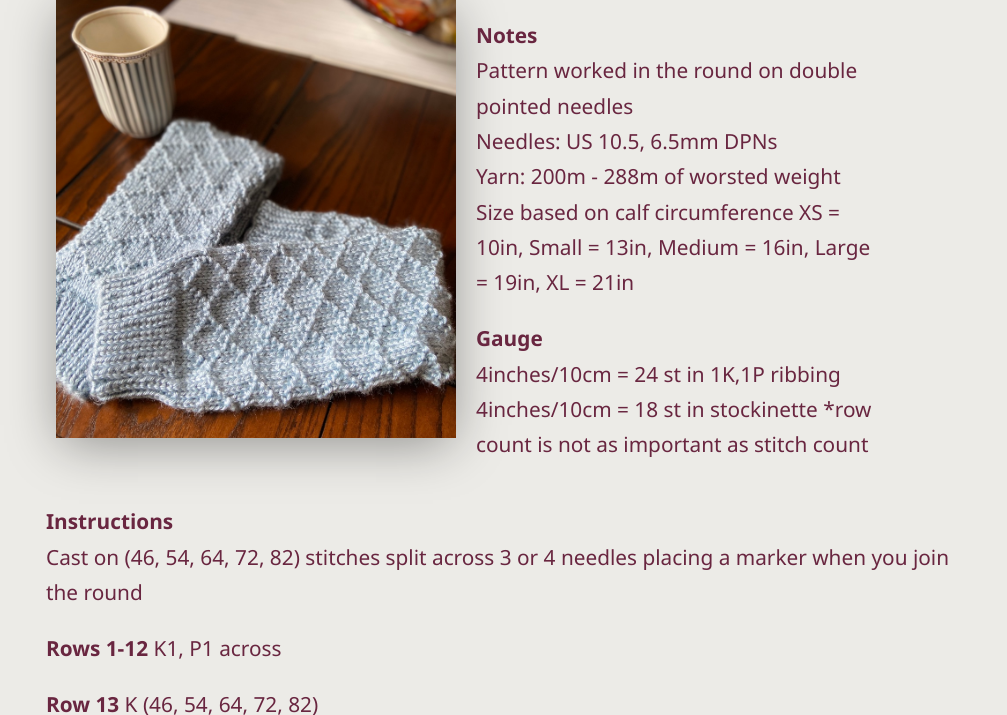
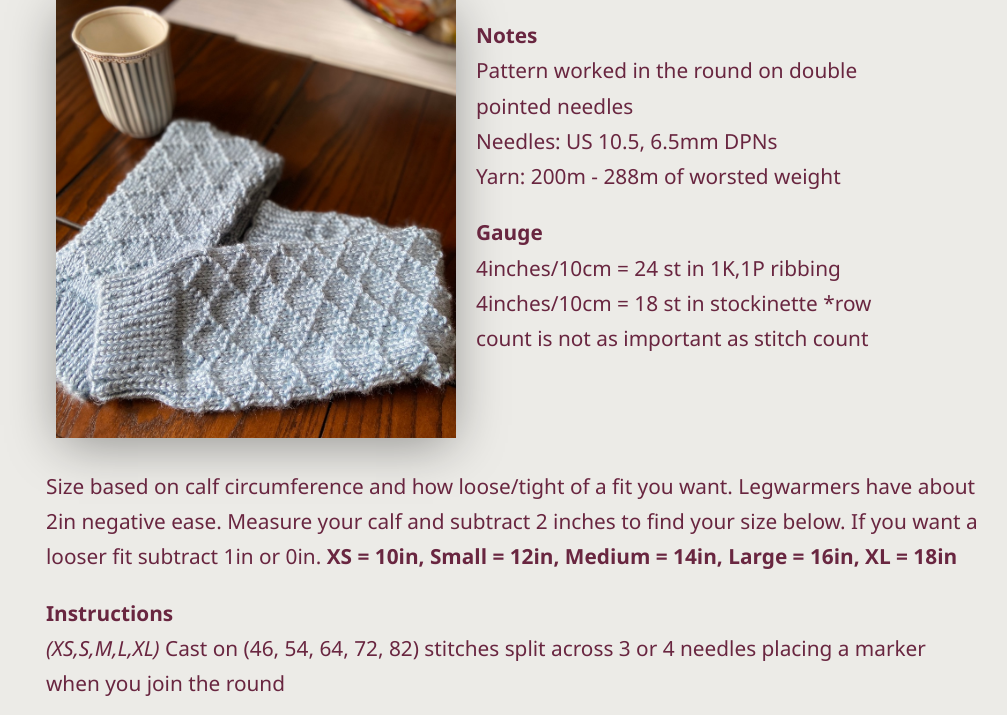
Before and after one commit to sarahbreiding/warmwoolenrubies, a plain HTML site: page patterns.html in a window 1280 px wide. Both pictures are taken after a click on the element "Legwarmers (knit)". Shown: the part 729-1444 px from the top of the page, without its empty margins (126-1133 px from the left). Drawn offline with nearby package versions, Linux system fonts and the light colour scheme; a web font is replaced by a local one.

Commit message:
edit pattern

```diff
--- a/patterns.html
+++ b/patterns.html
@@ -70,13 +70,17 @@
                                                 Pattern worked in the round on double pointed needles<br/>
                                                 Needles: US 10.5, 6.5mm DPNs<br/>
                                                 Yarn: 200m - 288m of worsted weight<br/>
-                                                Size based on calf circumference XS = 10in, Small = 13in, Medium = 16in, Large = 19in, XL = 21in</p>
                                                 <p><strong>Gauge</strong><br/>
                                                 4inches/10cm = 24 st in 1K,1P ribbing<br/>
                                                 4inches/10cm = 18 st in stockinette *row count is not as important as stitch count</p>
                                         </div>
                                     </div>
+                                    <p>Size based on calf circumference and how loose/tight of a fit you want. Legwarmers have about 2in negative ease.
+                                         Measure your calf and subtract 2 inches to find  your size below. If you want a looser fit subtract 1in or 0in.
+                                         <strong>XS = 10in, Small = 12in, Medium = 14in, Large = 16in, XL = 18in</strong></p>
+                                </p>
                                     <p><strong>Instructions</strong><br/>
+                                    <em>(XS,S,M,L,XL)</em>
                                     Cast on (46, 54, 64, 72, 82) stitches split across 3 or 4 needles placing a marker when you join the round</p>
                                     <p><strong>Rows 1-12</strong> K1, P1 across </p>
                                     <p><strong>Row 13</strong> K (46, 54, 64, 72, 82)</p>
```
